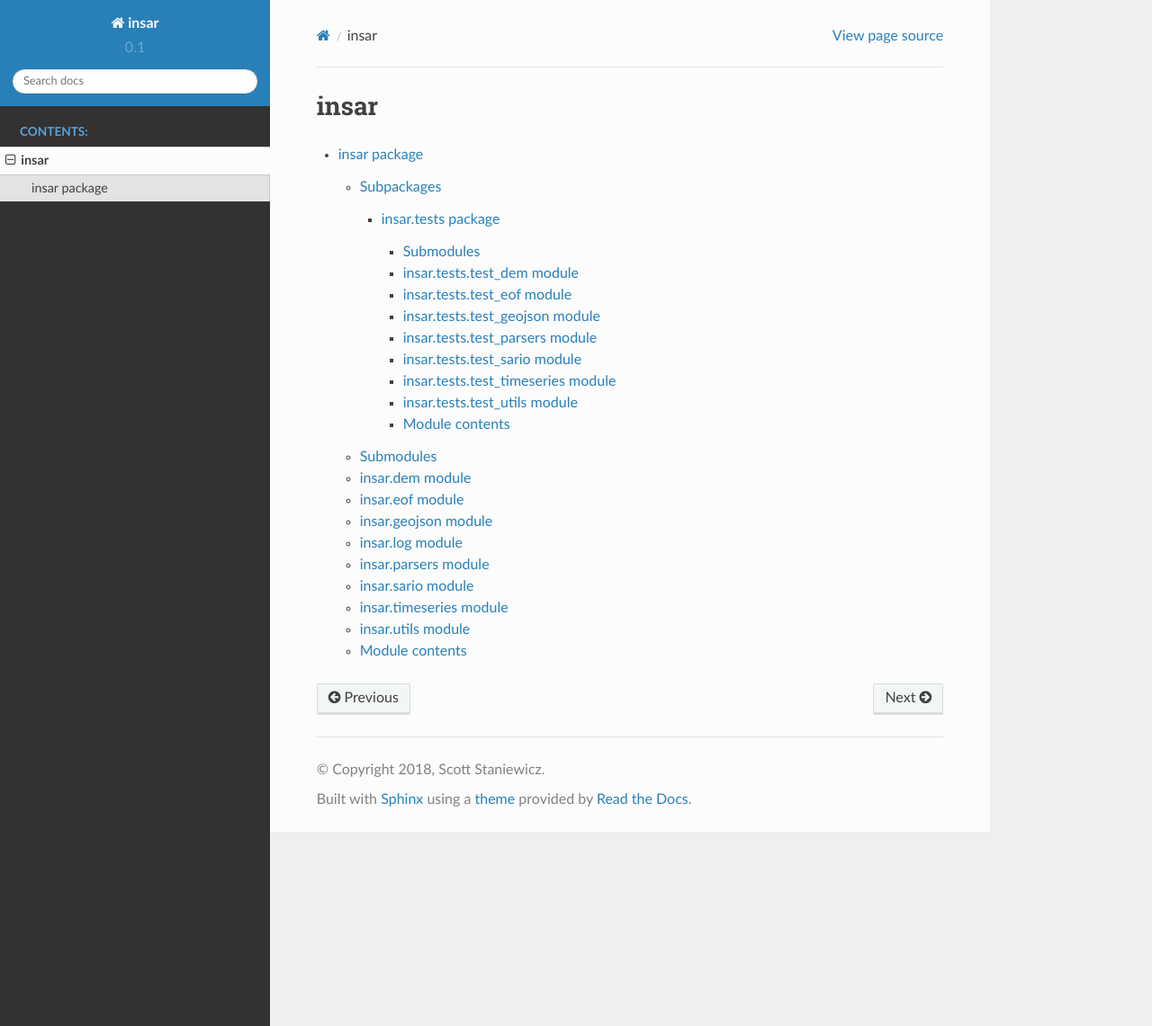
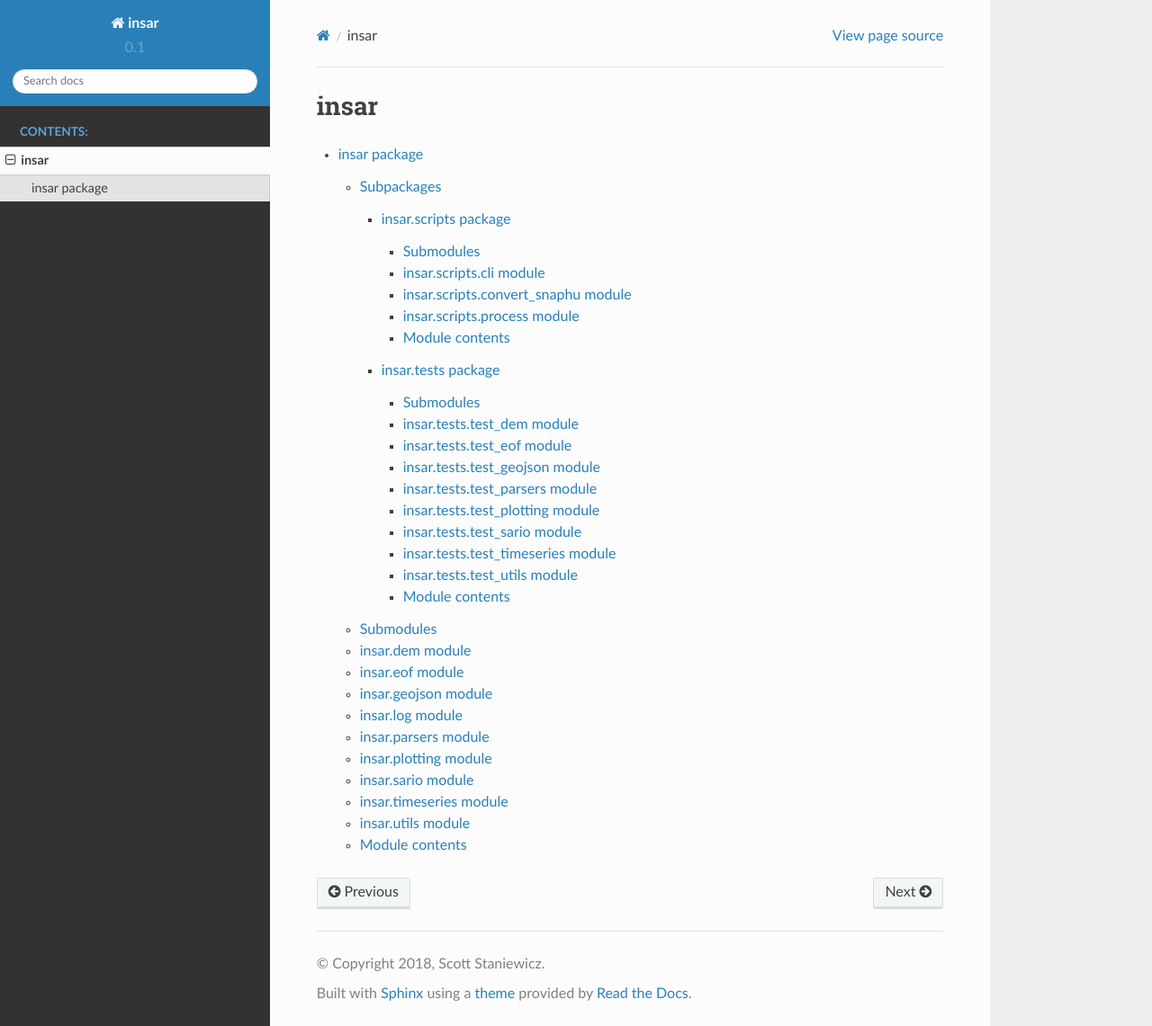
Before and after one commit to scottstanie/insar, a Sphinx documentation site: the page built from docs/source/modules.rst, in a window 1280 px wide and 1141 px high. Shown: the whole window at 90% size. Built offline with Sphinx 7.4.7 and the Read the Docs theme 2.0.0, drawn with Linux system fonts in a browser that asks for light colours; pages that are not in the unit, such as notebooks, are missing from menus.

```diff
--- a/docs/source/insar.rst
+++ b/docs/source/insar.rst
@@ -6,6 +6,7 @@ Subpackages
 
 .. toctree::
 
+    insar.scripts
     insar.tests
 
 Submodules
@@ -51,6 +52,14 @@ insar.parsers module
     :undoc-members:
     :show-inheritance:
 
+insar.plotting module
+---------------------
+
+.. automodule:: insar.plotting
+    :members:
+    :undoc-members:
+    :show-inheritance:
+
 insar.sario module
 ------------------
 
--- /dev/null
+++ b/docs/source/insar.scripts.rst
@@ -0,0 +1,38 @@
+insar.scripts package
+=====================
+
+Submodules
+----------
+
+insar.scripts.cli module
+------------------------
+
+.. automodule:: insar.scripts.cli
+    :members:
+    :undoc-members:
+    :show-inheritance:
+
+insar.scripts.convert\_snaphu module
+------------------------------------
+
+.. automodule:: insar.scripts.convert_snaphu
+    :members:
+    :undoc-members:
+    :show-inheritance:
+
+insar.scripts.process module
+----------------------------
+
+.. automodule:: insar.scripts.process
+    :members:
+    :undoc-members:
+    :show-inheritance:
+
+
+Module contents
+---------------
+
+.. automodule:: insar.scripts
+    :members:
+    :undoc-members:
+    :show-inheritance:
--- a/docs/source/insar.tests.rst
+++ b/docs/source/insar.tests.rst
@@ -36,6 +36,14 @@ insar.tests.test\_parsers module
     :undoc-members:
     :show-inheritance:
 
+insar.tests.test\_plotting module
+---------------------------------
+
+.. automodule:: insar.tests.test_plotting
+    :members:
+    :undoc-members:
+    :show-inheritance:
+
 insar.tests.test\_sario module
 ------------------------------
 
```
Also changed, not shown: 1 other file.
